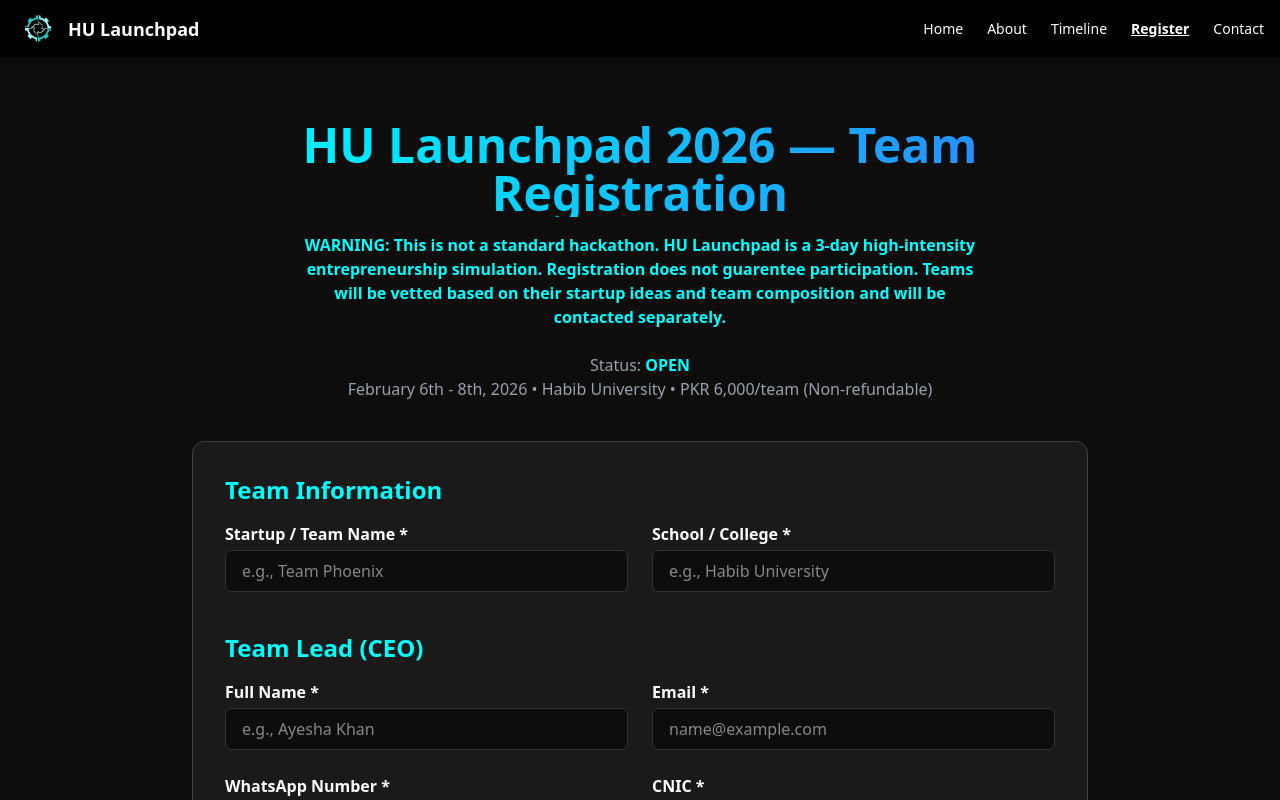
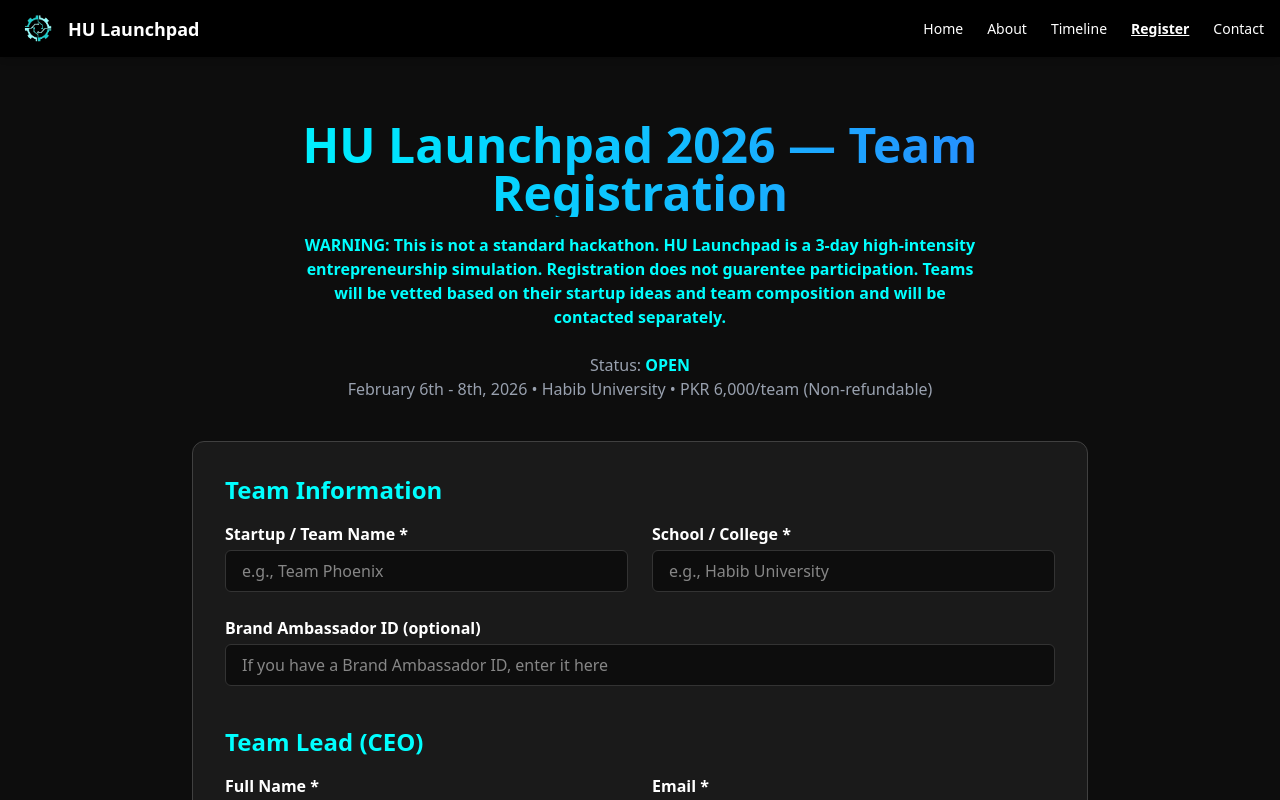
Before and after one commit to IfrahC/HUES-Web, a Next.js app: page /register in a window 1280 px wide. Shown: the top 800 px of the page. Built offline with nearby package versions, Linux system fonts and the light colour scheme.

Commit message:
Brand Ambassador Field Added

```diff
--- a/src/app/api/register/route.ts
+++ b/src/app/api/register/route.ts
@@ -10,7 +10,7 @@
       startupName, school, leadName, leadEmail,
       leadPhone, leadCnic, member2Name, member2Cnic,
       member3Name, member3Cnic, member4Name, member4Cnic,
-      member5Name, member5Cnic
+      member5Name, member5Cnic, brandAmbassadorId
     } = body;
 
     // Firestore
@@ -29,6 +29,7 @@
       member4Cnic: member4Cnic || "",
       member5Name: member5Name || "",
       member5Cnic: member5Cnic || "",
+      brandAmbassadorId: brandAmbassadorId || "",
       timestamp: Timestamp.now(),
     });
 
@@ -51,6 +52,7 @@
       member4Cnic: member4Cnic || "",
       member5Name: member5Name || "",
       member5Cnic: member5Cnic || "",
+      brandAmbassadorId: brandAmbassadorId || "",
       timestamp: new Date().toISOString()
     };
 
--- a/src/app/register/page.tsx
+++ b/src/app/register/page.tsx
@@ -19,6 +19,7 @@
   member4Cnic?: string;
   member5Name?: string;
   member5Cnic?: string;
+  brandAmbassadorId?: string;
   agreeAttendance: boolean;
   agreeMedia: boolean;
   agreeRules: boolean;
@@ -61,6 +62,7 @@
 
         member5Name: data.member5Name || "",
         member5Cnic: data.member5Cnic || "",
+        brandAmbassadorId: data.brandAmbassadorId || "",
       };
 
       // 1️⃣ FIRST: Save to Firebase backend
@@ -159,6 +161,25 @@
                 {errors.school && (
                   <p className="text-red-500 mt-1 text-sm">
                     {errors.school.message as string}
+                  </p>
+                )}
+              </div>
+
+              {/* Brand Ambassador ID (optional) */}
+              <div className="md:col-span-2">
+                <label className="font-semibold mb-1 block">
+                  Brand Ambassador ID (optional)
+                </label>
+                <input
+                  {...register("brandAmbassadorId", {
+                    maxLength: { value: 50, message: "Too long" },
+                  })}
+                  placeholder="If you have a Brand Ambassador ID, enter it here"
+                  className="w-full bg-[#0d0d0d] border border-[#333] rounded-md px-4 py-2 focus:ring-2 focus:ring-[#00ffff]"
+                />
+                {errors.brandAmbassadorId && (
+                  <p className="text-red-500 mt-1 text-sm">
+                    {errors.brandAmbassadorId.message as string}
                   </p>
                 )}
               </div>
```
